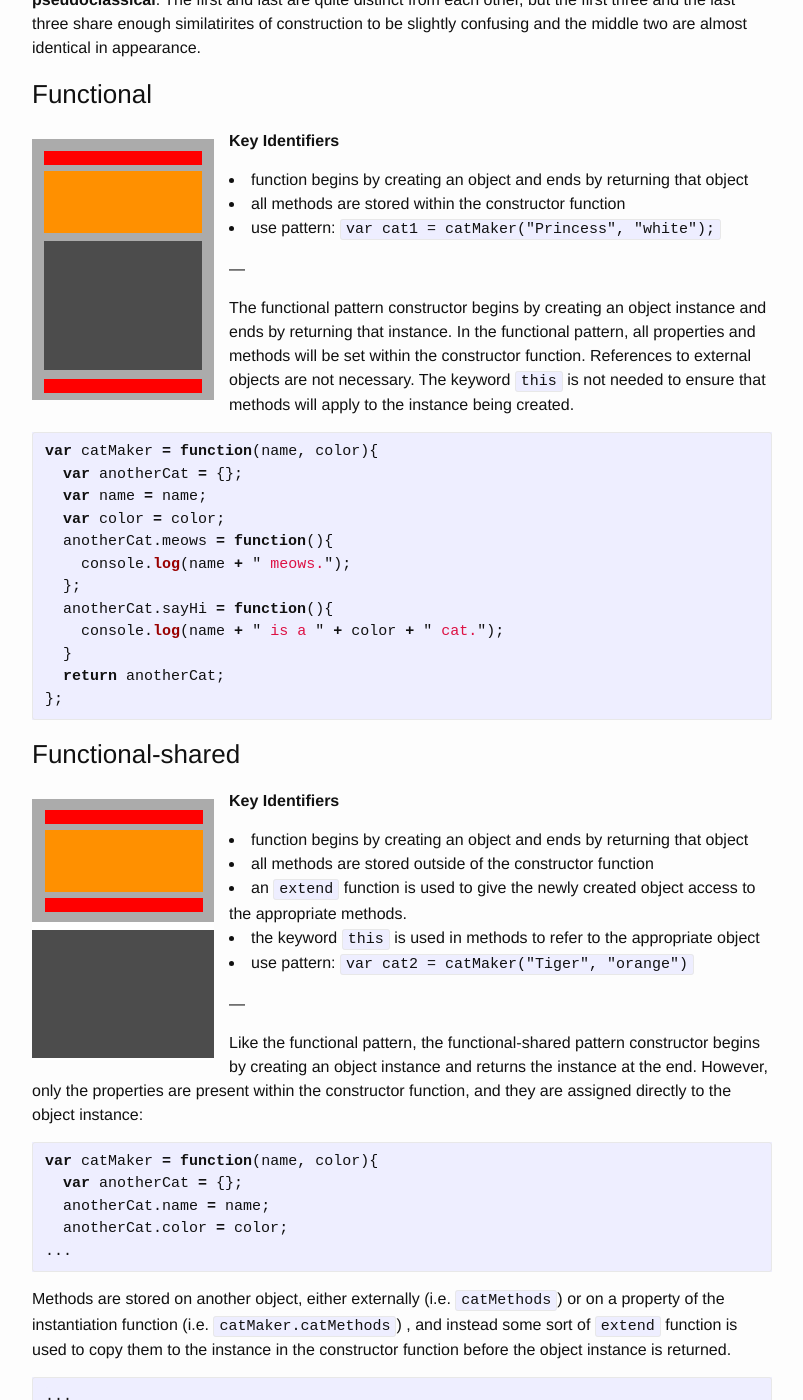
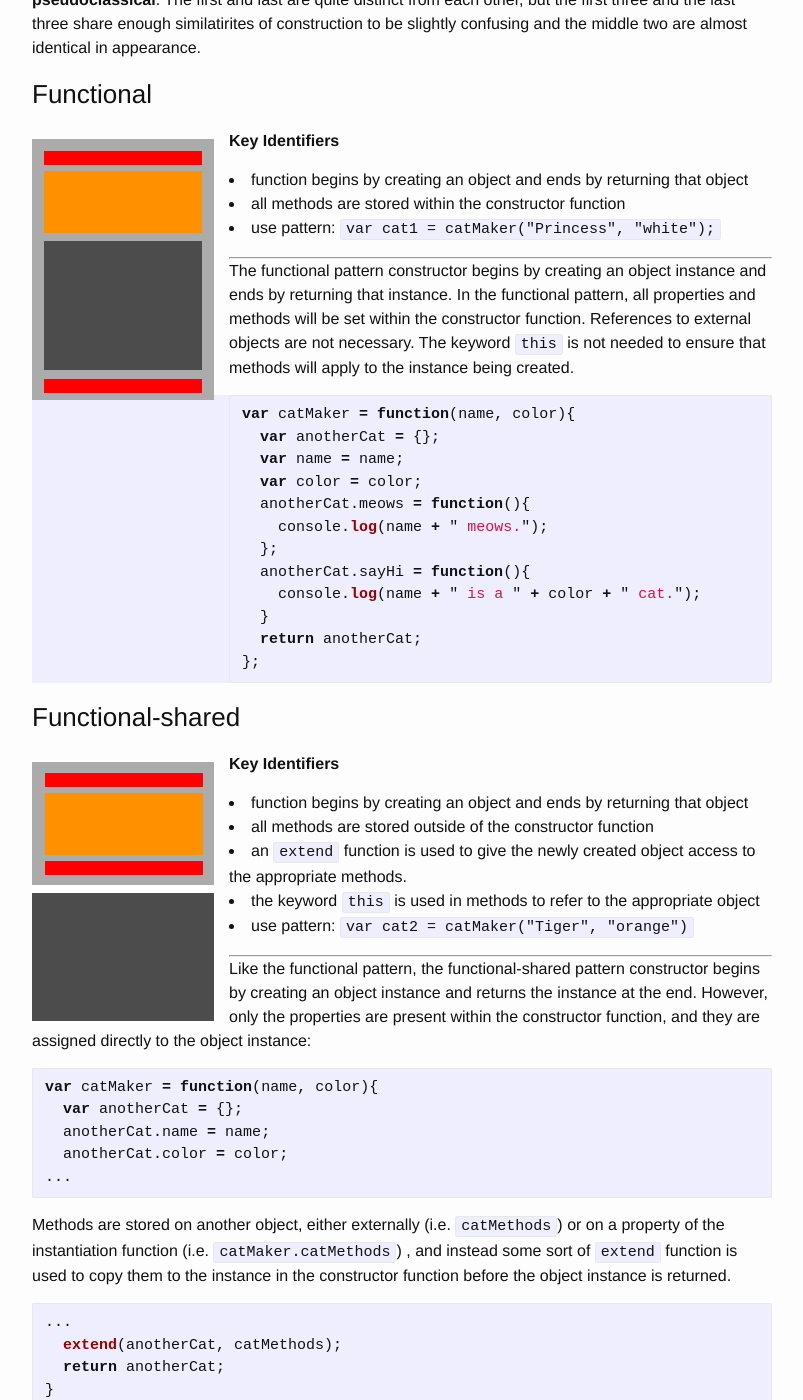
Before and after one commit to fswiecki/fswiecki.github.io, a Jekyll site: the page built from _posts/2016-03-04-instantiation-patterns.md, in a window 1280 px wide and 1400 px high, scrolled down 685 px. Shown: the whole window, without its empty margins (238-1041 px from the left). Built offline with Jekyll 4.4.1, drawn with Linux system fonts in a browser that asks for light colours.

Commit message:
Update 2016-03-04-instantiation-patterns.md
Trying another hacky method for getting these <hr> to work

```diff
--- a/_posts/2016-03-04-instantiation-patterns.md
+++ b/_posts/2016-03-04-instantiation-patterns.md
@@ -20,7 +20,7 @@ __Key Identifiers__
   - all methods are stored within the constructor function
   - use pattern: `var cat1 = catMaker("Princess", "white");`
 
----{: clear}
+<hr class="clear">
 
 The functional pattern constructor begins by creating an object instance and ends by returning that instance.  In the functional pattern, all properties and methods will be set within the constructor function. References to external objects are not necessary.  The keyword `this` is not needed to ensure that methods will apply to the instance being created.
 
@@ -50,7 +50,7 @@ __Key Identifiers__
   - the keyword `this` is used in methods to refer to the appropriate object
   - use pattern: `var cat2 = catMaker("Tiger", "orange")`
 
----{: clear}
+<hr class="clear">
 
 Like the functional pattern, the functional-shared pattern constructor begins by creating an object instance and returns the instance at the end. However, only the properties are present within the constructor function, and they are assigned directly to the object instance:
 
@@ -94,7 +94,7 @@ __Key Identifiers__
   - the keyword `this` is used in methods to refer to the appropriate object
   - use pattern: `var cat3 = catMaker("Fluffy", "grey");`
 
----{: clear}
+<hr class="clear">
 
 On the surface, prototypal instantiation looks very similar to functional-shared instantiation. All the important pieces are organized in the same way, but `Object.create()` is used to create a prototypal lookup for the methods instead of just extending the object instance to contain them.
 
@@ -123,7 +123,7 @@ __Key Identifiers__
   - methods stored on the `.prototype` property
   - usage pattern: `var cat4 = new catMaker("Mittens", "tabby");`
 
----{: clear}
+<hr class="clear">
 
 The first thing you will probably notice about a pseudoclassical constructor function is that it's a few lines of code shorter.  Because pseudoclassical instantiation relies on the `new` keyword, it is unnecessary to write out the creation of a new object instance inside the constructor function -- JavaScript will take care of that for us.  Since there is no longer a named variable for the instance being worked on, the keyword `this` will need to be employed for property creation.
 
```
